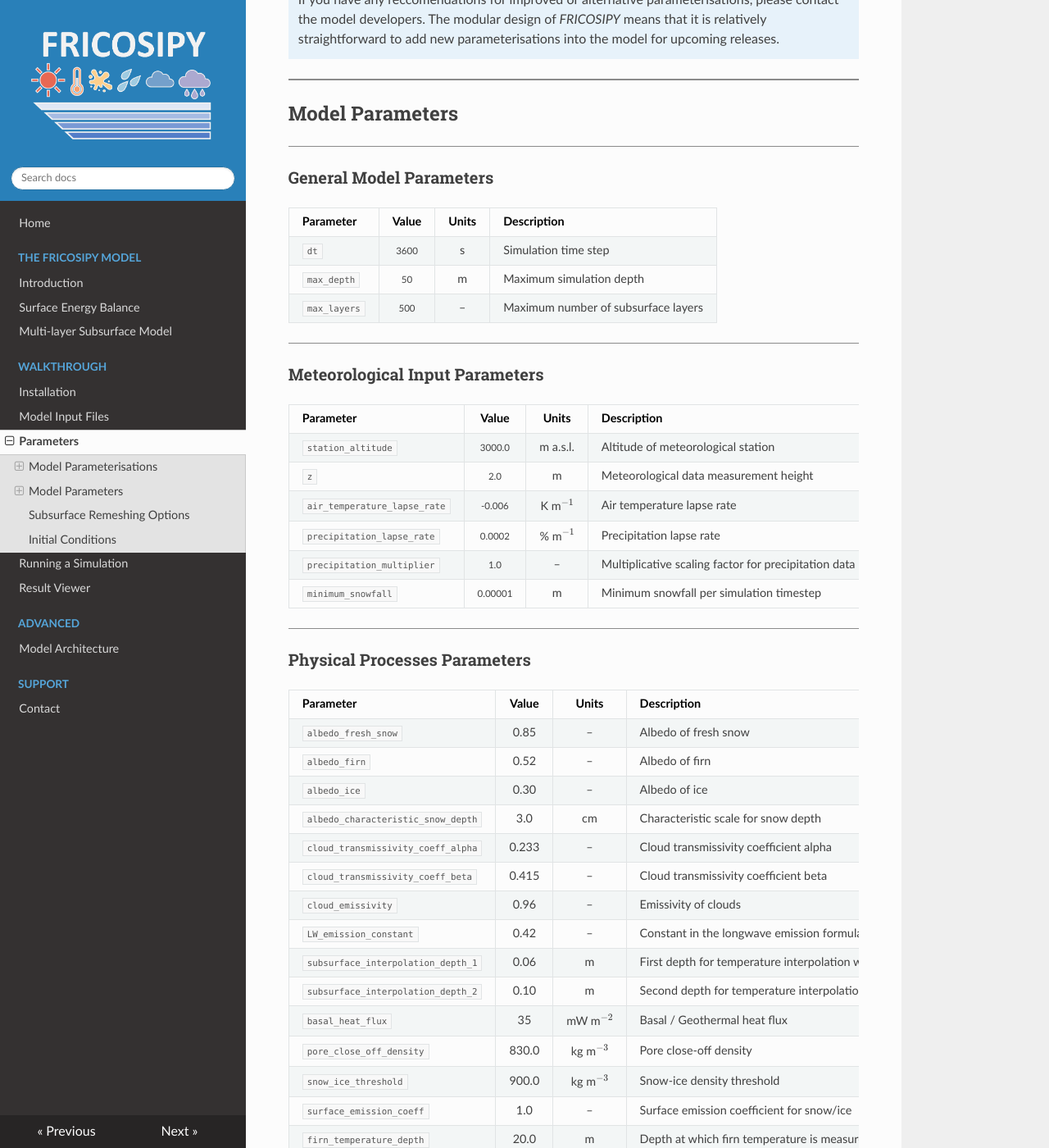
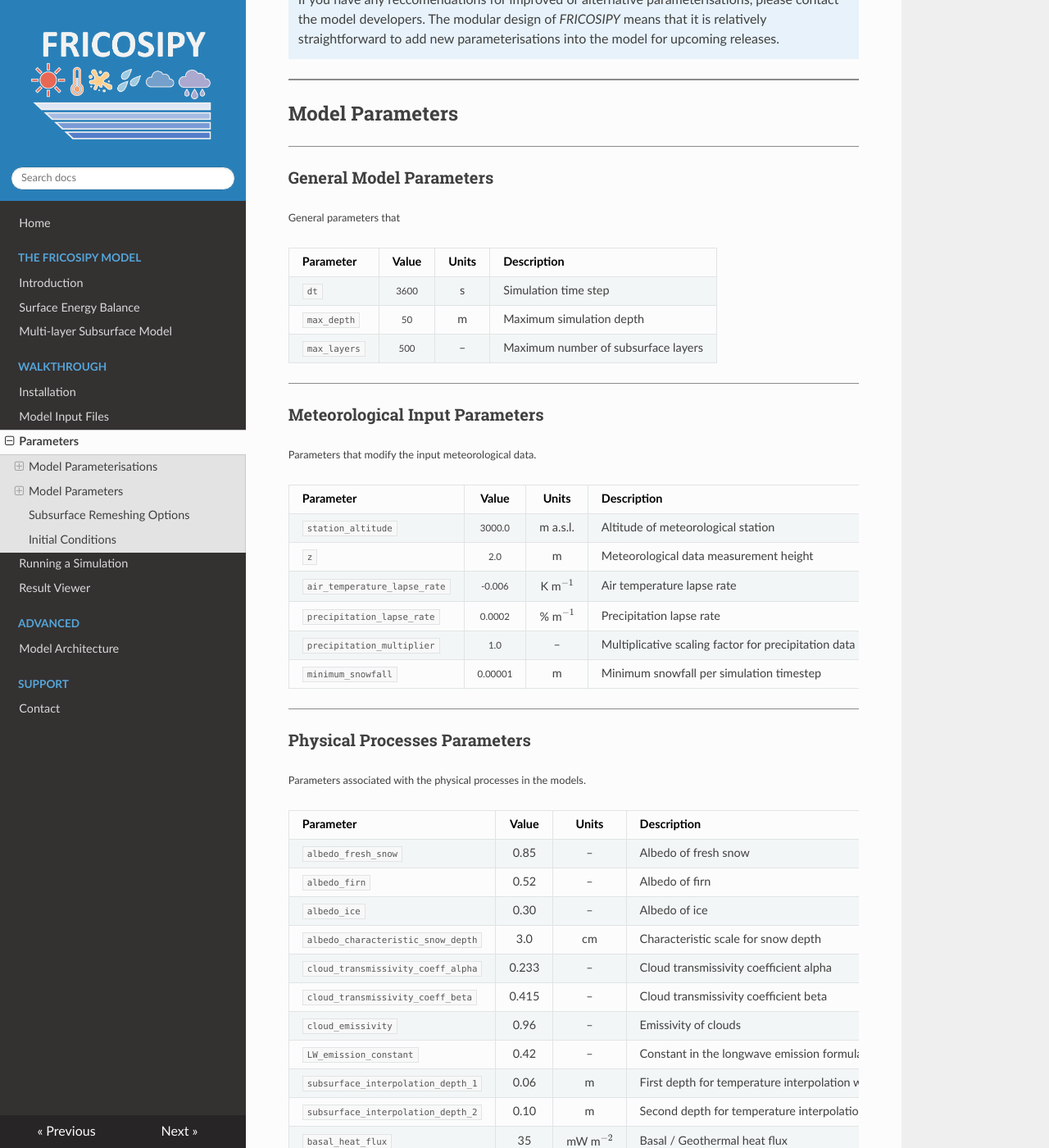
Before and after one commit to MarcusGastaldello/FRICOSIPY, an MkDocs documentation site: the page built from docs/parameters.md, in a window 1280 px wide and 1400 px high, scrolled down 1288 px. Shown: the whole window at 82% size. Built offline with MkDocs 1.6.1, drawn with Linux system fonts in a browser that asks for light colours.

Commit message:
Update parameters.md

```diff
--- a/docs/parameters.md
+++ b/docs/parameters.md
@@ -53,6 +53,8 @@ The *FRICOSIPY* model enables the user to customise the parameterisations used t
 
 ### General Model Parameters
 
+<small> General parameters that   </small>
+
 | Parameter | Value | Units | Description |
 |:---|:---:|:---:|---|
 | `dt`          | <small>3600</small> | s | Simulation time step |
@@ -62,6 +64,8 @@ The *FRICOSIPY* model enables the user to customise the parameterisations used t
 <hr style="height:1px; background-color:#8b8b8b; border:none;" />
 
 ### Meteorological Input Parameters
+
+<small> Parameters that modify the input meteorological data. </small>
 
 | Parameter | Value | Units | Description |
 |-----|:---:|:---:|---|
@@ -75,6 +79,8 @@ The *FRICOSIPY* model enables the user to customise the parameterisations used t
 <hr style="height:1px; background-color:#8b8b8b; border:none;" />
 
 ### Physical Processes Parameters
+
+<small> Parameters associated with the physical processes in the models. </small>
 
 | Parameter | Value | Units | Description |
 |:---|:---:|:---:|---|
```
